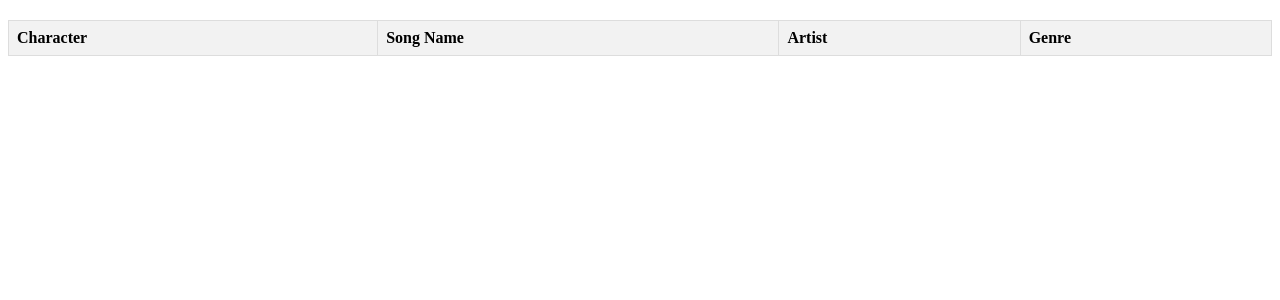
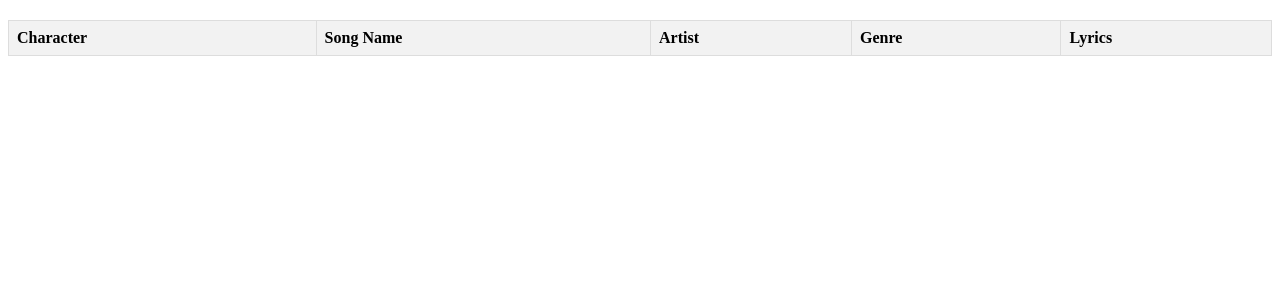
Before and after one commit to APCSP-RAGS/pp-frontend, a Jekyll site: the page built from _posts/2023-10-16-charactersongs.md, in a window 1280 px wide. Shown: the top 300 px of the page. Built offline with Jekyll 4.4.1, drawn with Linux system fonts in a browser that asks for light colours.

```diff
--- a/_posts/2023-10-16-charactersongs.md
+++ b/_posts/2023-10-16-charactersongs.md
@@ -36,6 +40,7 @@ tags: [javascript, fetch, dom, getElementID, appendChild]
         <th>Song Name</th>
         <th>Artist</th>
         <th>Genre</th>
+        <th>Lyrics</th>
       </tr>
     </thead>
     <tbody id="result">
@@ -68,6 +73,7 @@ tags: [javascript, fetch, dom, getElementID, appendChild]
               <td>${Song.song_name}</td>
               <td>${Song.artist}</td>
               <td>${Song.genre}</td>
+              <td>${Song.lyrics}</td>
             `;
             resultContainer.appendChild(row);
           });
@@ -93,6 +99,7 @@ tags: [javascript, fetch, dom, getElementID, appendChild]
               <td>${Song.song_name}</td>
               <td>${Song.artist}</td>
               <td>${Song.genre}</td>
+              <td>${Song.lyrics}</td>
             `;
             resultContainer.appendChild(row);
           });
```
Also changed, not shown: other parts of _posts/2023-10-16-charactersongs.md (+4 -0 lines).
